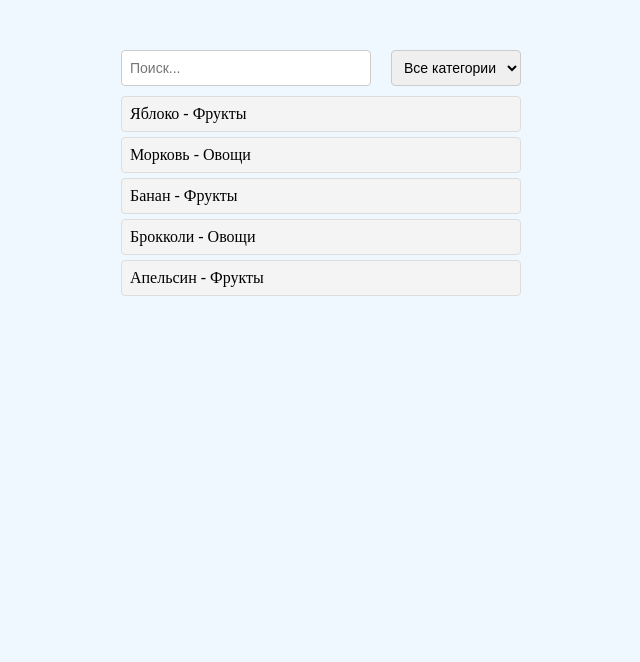
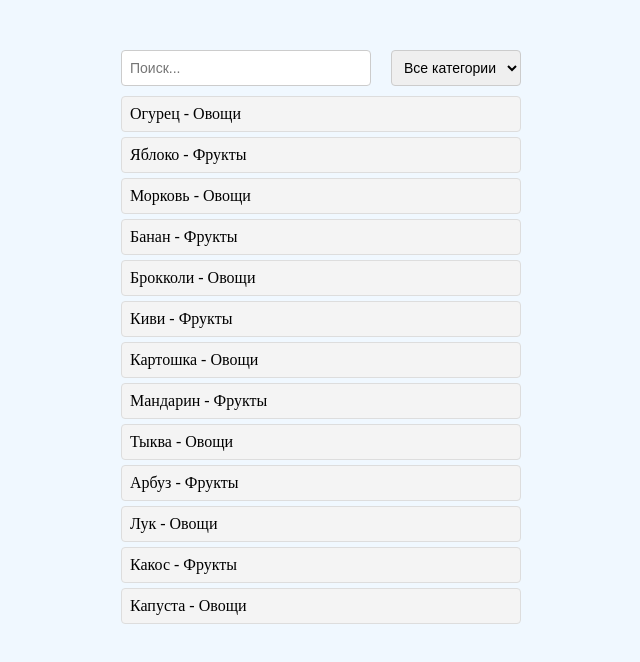
Before and after one commit to SamirSobirov/filteringSearching_inVue3, a Vue app: page / in a window 1280 px wide. Shown: the top 662 px of the page, without its empty margins (319-959 px from the left). Built offline with nearby package versions, Linux system fonts and the light colour scheme; the HTML template or start-up script is replaced by a standard one.

Commit message:
added arrays

```diff
--- a/src/components/FilterComponent.vue
+++ b/src/components/FilterComponent.vue
@@ -36,11 +36,19 @@
 import { ref, computed } from "vue";
 
 const items = [
-  { id: 1, name: "Яблоко", category: "Фрукты" },
-  { id: 2, name: "Морковь", category: "Овощи" },
-  { id: 3, name: "Банан", category: "Фрукты" },
-  { id: 4, name: "Брокколи", category: "Овощи" },
-  { id: 5, name: "Апельсин", category: "Фрукты" },
+  { id: 1, name: "Огурец", category: "Овощи" },
+  { id: 2, name: "Яблоко", category: "Фрукты" },
+  { id: 3, name: "Морковь", category: "Овощи" },
+  { id: 4, name: "Банан", category: "Фрукты" },
+  { id: 5, name: "Брокколи", category: "Овощи" },
+  { id: 6, name: "Киви", category: "Фрукты" },
+  { id: 7, name: "Картошка", category: "Овощи" },
+  { id: 8, name: "Мандарин", category: "Фрукты" },
+  { id: 9, name: "Тыква", category: "Овощи" },
+  { id: 10, name: "Арбуз", category: "Фрукты" },
+  { id: 11, name: "Лук", category: "Овощи" },
+  { id: 12, name: "Какос", category: "Фрукты" },
+  { id: 13, name: "Капуста", category: "Овощи" },
 ];
 
 const searchQuery = ref("");
```
Lines whose indentation alone changed are shown as unchanged.
